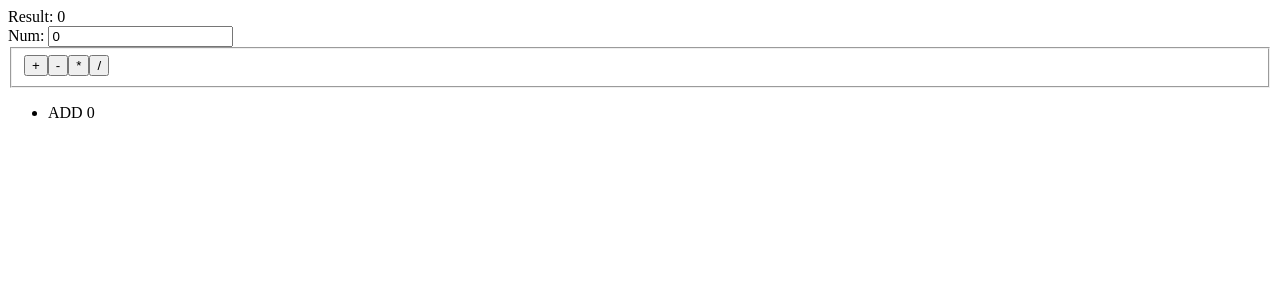
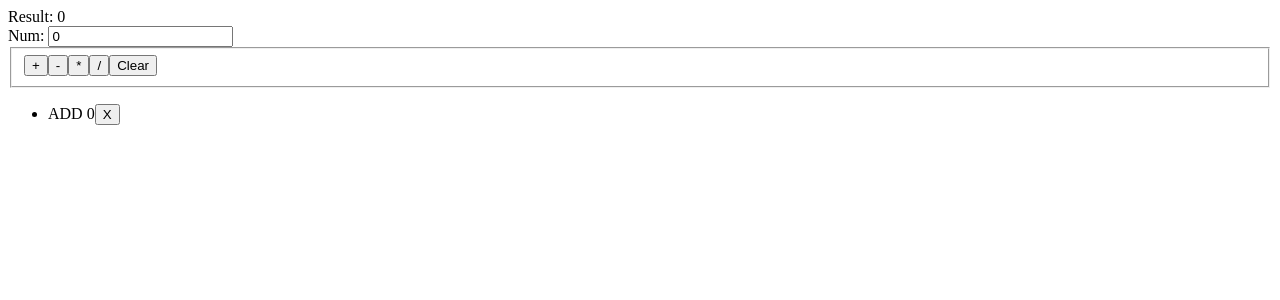
Before and after one commit to t4d-classes/react_10072019, a React (Create React App) app in the folder demo-app/: page / in a window 1280 px wide. Shown: the top 300 px of the page. Built offline with nearby package versions, Linux system fonts and the light colour scheme.

Commit message:
add code demos

```diff
--- a/demo-app/src/index.js
+++ b/demo-app/src/index.js
@@ -6,11 +6,15 @@ const ADD_ACTION = 'ADD';
 const SUBTRACT_ACTION = 'SUBTRACT';
 const MULTIPLY_ACTION = 'MULTIPLY';
 const DIVIDE_ACTION = 'DIVIDE';
+const CLEAR_ACTION = 'CLEAR';
+const DELETE_HISTORY_ITEM = 'DELETE_HISTORY_ITEM';
 
 const createAddAction = value => ({ type: ADD_ACTION, payload: { value } });
 const createSubtractAction = value => ({ type: SUBTRACT_ACTION, payload: { value } });
 const createMultiplyAction = value => ({ type: MULTIPLY_ACTION, payload: { value } });
 const createDivideAction = value => ({ type: DIVIDE_ACTION, payload: { value } });
+const createClearAction = () => ({ type: CLEAR_ACTION });
+const createDeleteHistoryItemAction = historyItemIndex => ({ type: DELETE_HISTORY_ITEM, payload: { historyItemIndex } });
 
 // pure function
 // 1. the only data the function can use is passed in via parameters
@@ -23,26 +27,35 @@ const calcReducer = (state = { result: 0, history: [] }, action) => {
     case ADD_ACTION:
       return {
         ...state,
-        result: state.result + action.payload.value,
-        history: state.history.concat({ opName: action.type, opValue: action.payload.value }),
+        history: state.history.concat({
+          opName: action.type,
+          opValue: action.payload.value,
+        }),
       };
     case SUBTRACT_ACTION:
       return {
         ...state,
-        result: state.result - action.payload.value,
         history: state.history.concat({ opName: action.type, opValue: action.payload.value }),
       };
     case MULTIPLY_ACTION:
       return {
         ...state,
-        result: state.result * action.payload.value,
         history: state.history.concat({ opName: action.type, opValue: action.payload.value }),
       };
     case DIVIDE_ACTION:
       return {
         ...state,
-        result: state.result / action.payload.value,
         history: state.history.concat({ opName: action.type, opValue: action.payload.value }),
+      };
+    case CLEAR_ACTION:
+      return {
+        ...state,
+        history: [],
+      };
+    case DELETE_HISTORY_ITEM:
+      return {
+        ...state,
+        history: state.history.filter( (_, index) => index !== action.payload.historyItemIndex ),
       };
     default:
       return state;
@@ -56,20 +69,51 @@ const add = value => calcStore.dispatch(createAddAction(value));
 const subtract = value => calcStore.dispatch(createSubtractAction(value));
 const multiply = value => calcStore.dispatch(createMultiplyAction(value));
 const divide = value => calcStore.dispatch(createDivideAction(value));
+const clear = () => calcStore.dispatch(createClearAction());
+const deleteHistoryItem = historyItemIndex => calcStore.dispatch(createDeleteHistoryItemAction(historyItemIndex));
+
+const calcResult = history => {
+
+  if (!Array.isArray(history) || history.length === 0) {
+    return 0;
+  }
+
+  return history.reduce( (total, historyItem) => {
+
+    switch(historyItem.opName) {
+      case 'ADD':
+        return total + historyItem.opValue;
+      case 'SUBTRACT':
+        return total - historyItem.opValue;
+      case 'MULTIPLY':
+        return total * historyItem.opValue;
+      case 'DIVIDE':
+        return total / historyItem.opValue;
+      default:
+        return total;
+    }
+
+  }, 0);
+};
 
 calcStore.subscribe(() => {
 
   ReactDOM.render(<CalcTool
-    result={calcStore.getState().result}
-    history={calcStore.getState().history}
+    result={calcResult(calcStore.getState().history)}
+    history={calcStore.getState().history} onClear={clear} onDeleteHistoryItem={deleteHistoryItem}
     onAdd={add} onSubtract={subtract} onMultiply={multiply} onDivide={divide}
   />, document.querySelector('#root'));
 
 });
 
-const CalcTool = ({ result, history, onAdd, onSubtract, onMultiply, onDivide }) => {
+const CalcTool = ({ result, history, onClear, onDeleteHistoryItem, onAdd, onSubtract, onMultiply, onDivide }) => {
 
   const [ numInput, setNumInput ] = useState(0);
+
+  const clear = () => {
+    setNumInput(0);
+    onClear();
+  }
 
   return <form>
 
@@ -83,10 +127,14 @@ const CalcTool = ({ result, history, onAdd, onSubtract, onMultiply, onDivide })
       <button type="button" onClick={() => onSubtract(numInput)}>-</button>
       <button type="button" onClick={() => onMultiply(numInput)}>*</button>
       <button type="button" onClick={() => onDivide(numInput)}>/</button>
+      <button type="button" onClick={clear}>Clear</button>
     </fieldset>
     <ul>
       {history.map( (historyEntry, index) =>
-        <li key={index}>{historyEntry.opName} {historyEntry.opValue}</li>)}
+        <li key={index}>
+        {historyEntry.opName} {historyEntry.opValue}
+        <button type="button" onClick={() => onDeleteHistoryItem(index)}>X</button>
+      </li>)}
     </ul>
 
   </form>;
```
Also changed, not shown: demo-app/exercises/exercise-15.txt (added), demo-app/exercises/exercise-16.txt (added).
